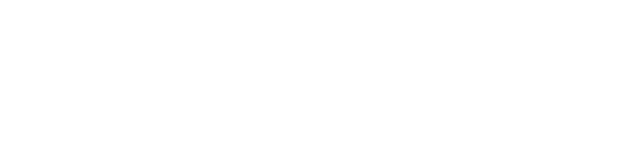
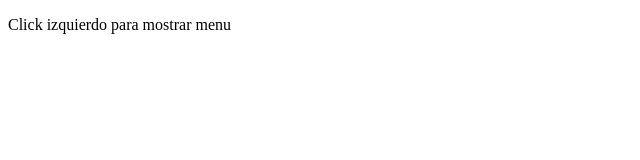
Before and after one commit to jeremiasramirez/menu, a plain HTML site: page index.html in a window 1280 px wide. Shown: the whole page, without its empty margins (0-640 px from the left). Drawn offline with Linux system fonts and the light colour scheme.

Commit message:
agregando menu de indicacion

```diff
--- a/index.html
+++ b/index.html
@@ -18,7 +18,7 @@
 
 
 
-
+<p class="introduction">Click izquierdo para mostrar menu</p>
 
 
 
```
